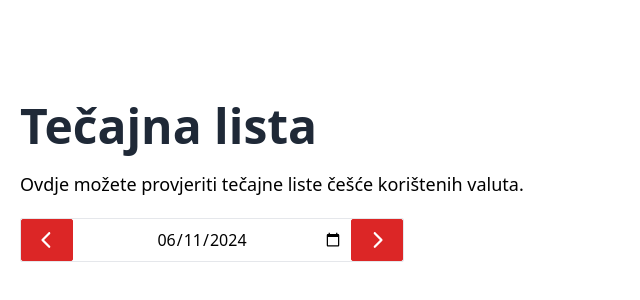
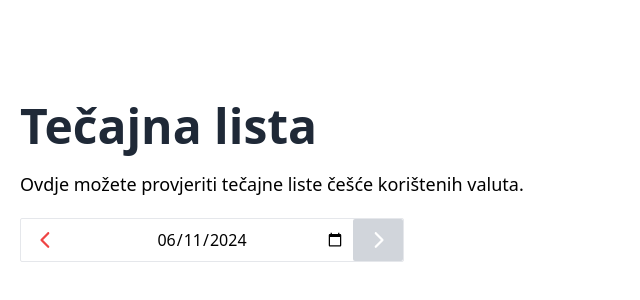
Before and after one commit to Zack1808/hnb_exchange_rate_lists, a React (Vite) app: page /tecaj in a window 1280 px wide. Shown: the part 58-358 px from the top of the page, without its empty margins (0-640 px from the left). Built offline with nearby package versions, Linux system fonts and the light colour scheme.

Commit message:
Removing arrow buttons if onChange is not provided

```diff
--- a/src/components/Button.tsx
+++ b/src/components/Button.tsx
@@ -22,7 +22,7 @@ const Button: React.FC<ButtonProps> = ({
     "text-red-600 border border-red-600 hover:text-red-500 hover:border-red-500";
 
   const disabledClasses =
-    "bg-gray-300 text-white border-gray-300 hover:bg-gray-300 hover:border-gray-300";
+    "bg-gray-300 !text-white border-gray-300 hover:bg-gray-300 hover:border-gray-300";
 
   console.log(disabled);
 
@@ -30,9 +30,9 @@ const Button: React.FC<ButtonProps> = ({
     <button
       className={`py-2 px-4 flex rounded-sm items-center gap-2 transition  hover:bg-gray-100 text-lg ${
         primary ? primaryClasses : ""
-      } ${secondary ? secondaryClasses : ""} ${
+      } ${secondary ? secondaryClasses : ""} ${className} ${
         disabled ? disabledClasses : ""
-      } ${className} `}
+      } `}
       {...rest}
       disabled={disabled}
     >
--- a/src/components/DatePicker.tsx
+++ b/src/components/DatePicker.tsx
@@ -52,10 +52,9 @@ const DatePicker: React.FC<DatePickerProps> = ({
         disabled ? "" : "focus-within:ring-1"
       } rounded-sm flex border w-full max-w-sm relative`}
     >
-      {!disabled && (
+      {!disabled && onChange && (
         <Button
-          primary
-          className="px-2"
+          className="px-2 text-red-500"
           onClick={decreaseDate}
           disabled={value && min ? value <= min : false}
         >
@@ -72,13 +71,13 @@ const DatePicker: React.FC<DatePickerProps> = ({
         onChange={handleChange}
         onBlur={handleBlur}
         min={min}
+        max={max}
       />
 
-      {!disabled && (
+      {!disabled && onChange && (
         <Button
-          primary
           onClick={increaseDate}
-          className="px-2"
+          className="px-2 text-red-500"
           disabled={value && max ? value >= max : false}
         >
           <FaChevronRight />
```
